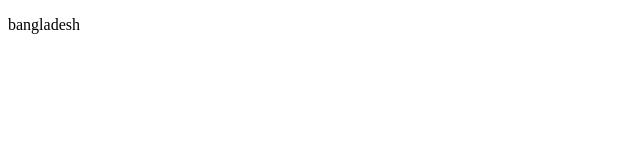
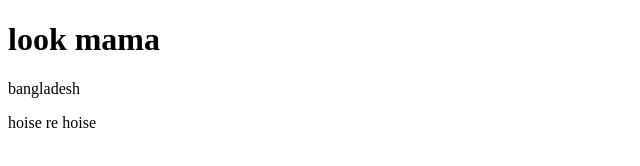
Before and after one commit to Simantoroysourav/simanto12, a plain HTML site: page index.html in a window 1280 px wide. Shown: the whole page, without its empty margins (0-640 px from the left). Drawn offline with Linux system fonts and the light colour scheme.

Commit message:
learn github

```diff
--- a/index.html
+++ b/index.html
@@ -6,7 +6,10 @@
     <title>simanto</title>
 </head>
 <body>
+    <h1>look mama</h1>
     <p>bangladesh</p>
+    <p> hoise re hoise</p>
+
 
 </body>
 </html>
```
